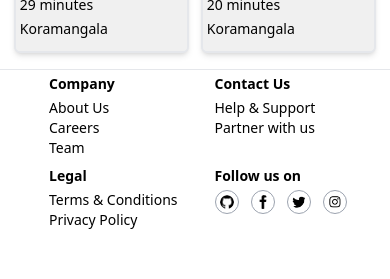
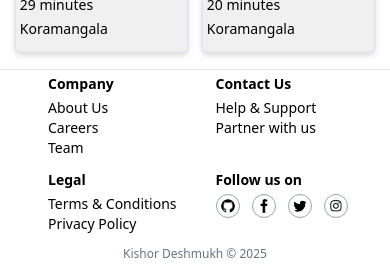
Before and after one commit to kishor300/Food-Order-App, a React (Vite) app: page / in a window 390 px wide. Shown: the part 2977-3256 px from the top of the page. Before the commit the page ends 3227 px from the top, so only its background shows below. Built offline with nearby package versions, Linux system fonts and the light colour scheme.

Commit message:
Responsive Navbar Commit

```diff
--- a/src/components/Footer.js
+++ b/src/components/Footer.js
@@ -8,8 +8,7 @@ import facebook_logo from '../assets/facebook_logo.png';
 const Footer = () => {
     return (
         <div className='border-t my-4'>
-            <div className='grid grid-cols-2 w-[90vw] sm:w-[45vw] mx-auto p-1 gap-2 text-sm sm:text-base
-             justify-items-center'>
+            <div className='grid grid-cols-2 w-[90vw] sm:w-[45vw] mx-auto p-1 gap-3 text-sm sm:text-base justify-items-center'>
                 <div className='w-[35vw] sm:w-[15vw] ml-5'>
                     <h1 className='font-bold mb-1'>Company</h1>
                     <Link to="/"><p>About Us</p></Link>
@@ -60,51 +59,13 @@ const Footer = () => {
                         </Link>
                     </div>
                 </div>
+                {/* Copyright */}
+                <div className='col-span-2'>
+                    <p className='text-gray-500 text-center text-xs md:text-sm'>Kishor Deshmukh © 2025</p>
+                </div>
             </div>
         </div>
-        // <div className='my-4 flex flex-col gap-y-4 border-t p-2 bottom-0'>
-        //     {/* Icons */}
-        //     <div className="flex justify-center gap-x-10">
-        //         <Link to="/">
-        //             <img
-        //                 src={github_logo}
-        //                 alt="github"
-        //                 className="h-6 sm:h-7 border border-gray-400 p-1 rounded-full box-border"
-        //             />
-        //         </Link>
-        //         <Link to="/">
-        //             <img
-        //                 src={facebook_logo}
-        //                 alt="facebook"
-        //                 className="h-6 sm:h-7 border border-gray-400 p-1 rounded-full box-border"
-        //             />
-        //         </Link>
-        //         <Link to="/">
-        //             <img
-        //                 src={twitter_logo}
-        //                 alt="twitter"
-        //                 className="h-6 sm:h-7 border border-gray-400 p-1 rounded-full box-border"
-        //             />
-        //         </Link>
-        //         <Link to="/">
-        //             <img
-        //                 src={instagram_logo}
-        //                 alt="instagram"
-        //                 className="h-6 sm:h-7 border border-gray-400 p-1 rounded-full box-border"
-        //             />
-        //         </Link>
-        //     </div>
-        //     {/* Nav */}
-        //     <div className="flex justify-center text-sm gap-x-5 sm:gap-x-10 ">
-        //         <Link><p>Home</p></Link>
-        //         <Link><p>Services</p></Link>
-        //         <Link><p>About</p></Link>
-        //         <Link><p>Terms</p></Link>
-        //         <Link><p>Privacy Policy</p></Link>
-        //     </div>
-        //     {/* Copyright */}
-        //     <div className='text-gray-500 text-center text-xs'>Kishor Deshmukh © 2025</div>
-        // </div>
+
     )
 }
 
```
